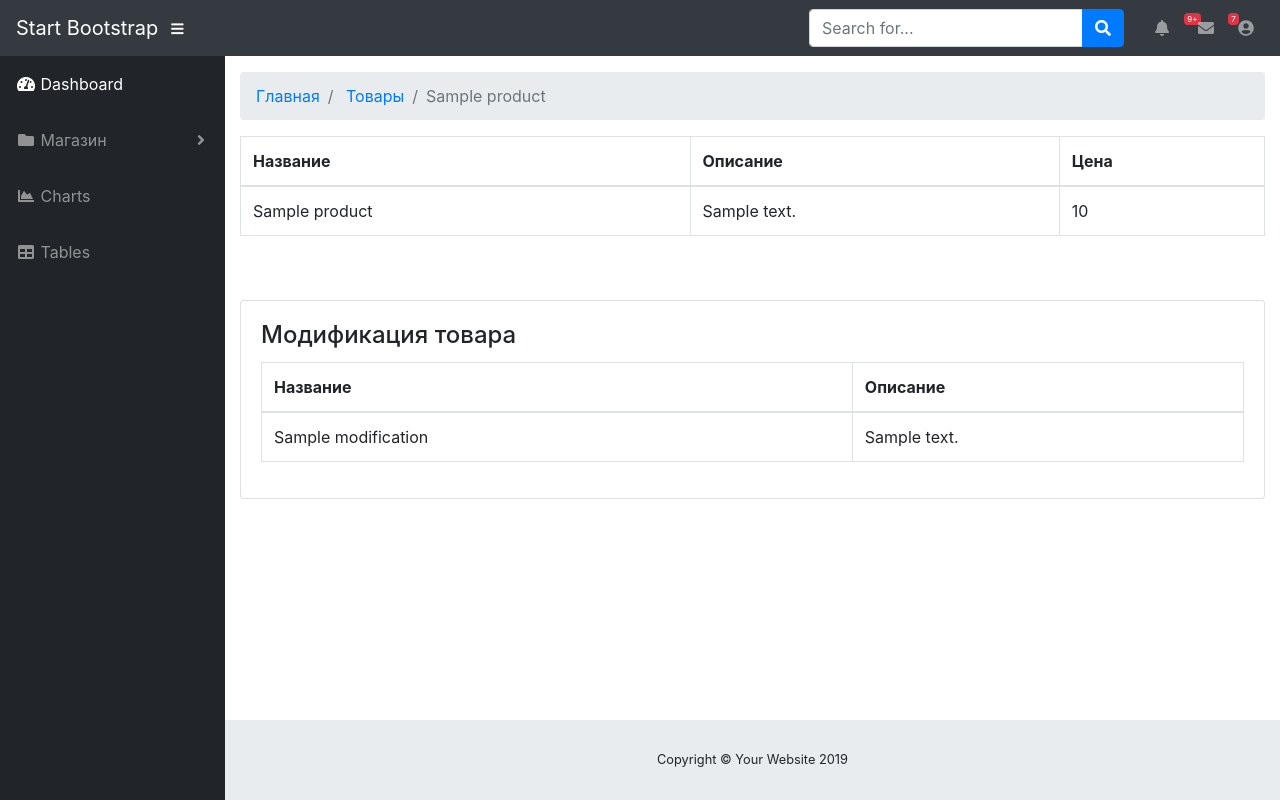
After one commit to k0v4back/shop-symfony, a Symfony app: template templates/admin/product/viwe-one-product.html.twig in a window 1280 px wide. The commit adds this page. Run offline with Twig, Linux system fonts and the light colour scheme; the template is opened without the code that fills it: most values are stand-ins (such as "Sample title", 1, 10 or a date in 2020); some libraries are stand-ins or nearby versions.

Commit message:
View modification in product

```diff
--- a/templates/admin/product/index.html.twig
+++ b/templates/admin/product/index.html.twig
@@ -44,7 +44,7 @@
                             <td>{{ product.price }}</td>
                             <td>{{ product.createdAt|date("m/d/Y") }}</td>
                             <td>
-{#                                <a href="{{ path('view_product', {'id': product.id}) }}"><button class="btn btn-info btn-sm"><i class="fas fa-eye"></i></button></a>#}
+                                <a href="{{ path('view_one_product', {'id': product.id}) }}"><button class="btn btn-info btn-sm"><i class="fas fa-eye"></i></button></a>
 {#                                <a href="{{ path('edit_product', {'id': product.id}) }}"><button class="btn btn-success btn-sm"><i class="fas fa-pen"></i></button></a>#}
 {#                                <a href="{{ path('delete_product', {'id': product.id}) }}"><button class="btn btn-danger btn-sm"><i class="fas fa-trash-alt"></i></button></a>#}
                             </td>
--- /dev/null
+++ b/templates/admin/product/viwe-one-product.html.twig
@@ -0,0 +1,71 @@
+{% extends "admin/main-page.html.twig" %}
+
+{% block body %}
+
+    <ol class="breadcrumb">
+        <li class="breadcrumb-item">
+            <a href="{{ path('main_page') }}">Главная</a>
+        </li>
+        <li class="breadcrumb-item active">
+            <a href="{{ path('view_all_products') }}">Товары</a>
+        </li>
+        <li class="breadcrumb-item active">{{ product.title }}</li>
+    </ol>
+
+    {% for message in app.flashes('success') %}
+        <div class="alert alert-success">
+            {{ message }}
+        </div>
+    {% endfor %}
+
+    {% for message in app.flashes('primary') %}
+        <div class="alert alert-primary">
+            {{ message }}
+        </div>
+    {% endfor %}
+
+    <table class="table table-bordered">
+        <thead>
+        <tr>
+            <th scope="col">Название</th>
+            <th scope="col">Описание</th>
+            <th scope="col">Цена</th>
+        </tr>
+        </thead>
+        <tbody>
+        <tr>
+            <td>{{ product.title }}</td>
+            <td>{{ product.description }}</td>
+            <td>{{ product.price }}</td>
+        </tr>
+        </tbody>
+    </table>
+    <br>
+    <br>
+
+    <div class="card mb-3">
+        <div class="card-body">
+            <h4 class="card-title">Модификация товара</h4>
+            {% for mod in product.modification %}
+                <div class="panel panel-warning">
+                    <div class="panel-body">
+                        <table class="table table-bordered">
+                            <thead>
+                            <tr>
+                                <th scope="col">Название</th>
+                                <th scope="col">Описание</th>
+                            </tr>
+                            </thead>
+                            <tbody>
+                            <tr>
+                                <td>{{ mod.title }}</td>
+                                <td>{{ mod.text }}</td>
+                            </tr>
+                            </tbody>
+                        </table>
+                    </div>
+                </div>
+            {% endfor %}
+        </div>
+    </div>
+{% endblock %}
```
Also changed, not shown: src/Controller/admin/ProductController.php (+13 -0 lines).
